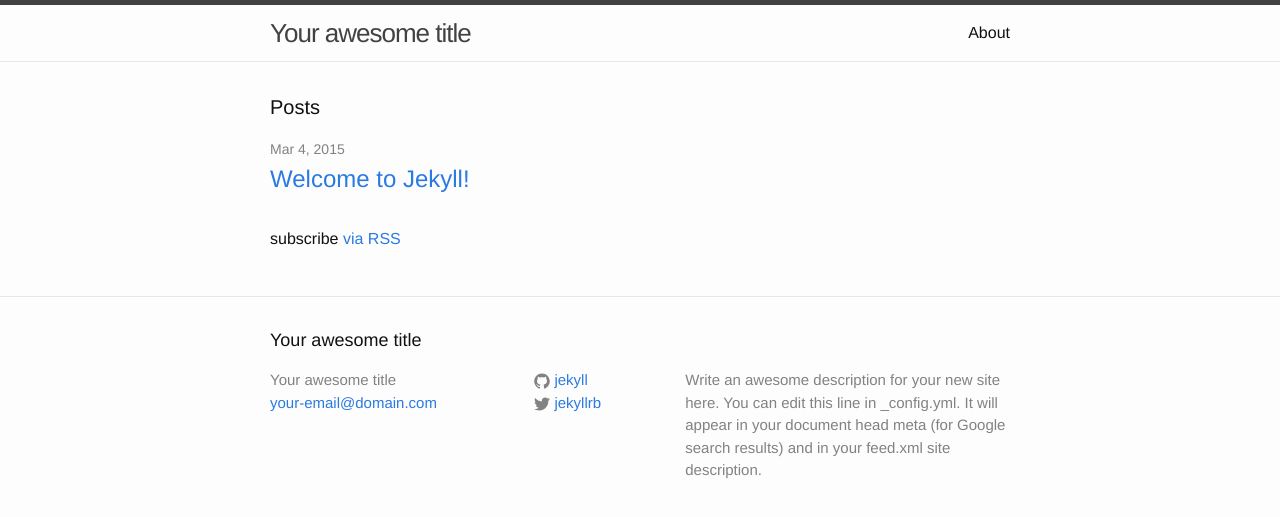
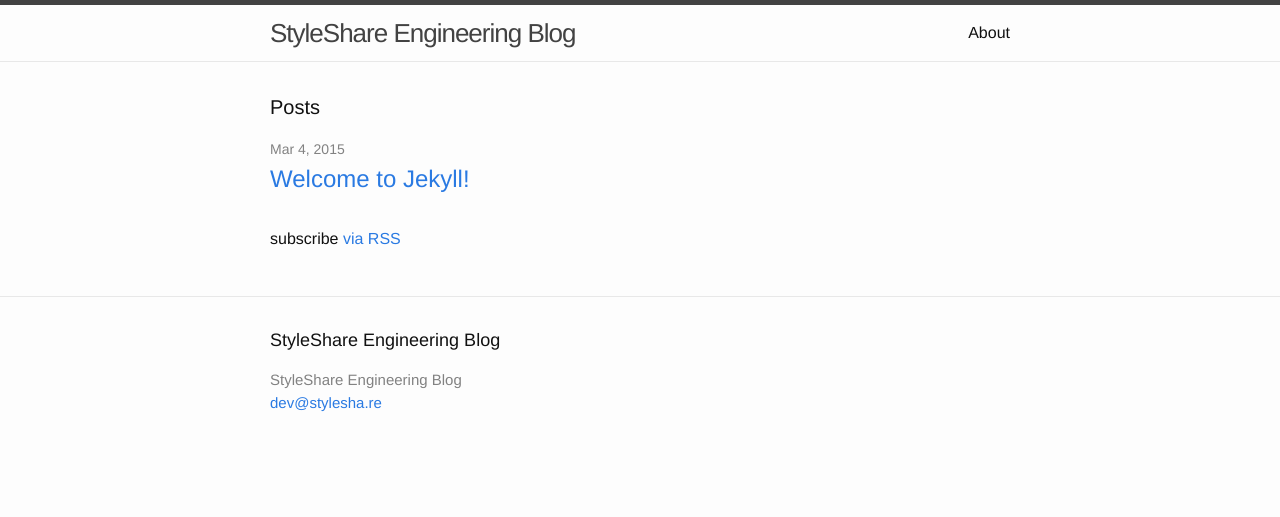
Before and after one commit to KimDarren/styleshare.github.io, a Jekyll site: the page built from index.html, in a window 1280 px wide. Shown: the top 517 px of the page. Built offline with Jekyll 4.4.1, drawn with Linux system fonts in a browser that asks for light colours.

Commit message:
Update _config.yml

```diff
--- a/_config.yml
+++ b/_config.yml
@@ -1,14 +1,7 @@
 # Site settings
-title: Your awesome title
-email: your-email@domain.com
-description: > # this means to ignore newlines until "baseurl:"
-  Write an awesome description for your new site here. You can edit this
-  line in _config.yml. It will appear in your document head meta (for
-  Google search results) and in your feed.xml site description.
-baseurl: "" # the subpath of your site, e.g. /blog/
-url: "http://yourdomain.com" # the base hostname & protocol for your site
-twitter_username: jekyllrb
-github_username:  jekyll
+title: StyleShare Engineering Blog
+email: dev@stylesha.re
+url: "http://styleshare.github.io"
 
 # Build settings
 markdown: kramdown
```
